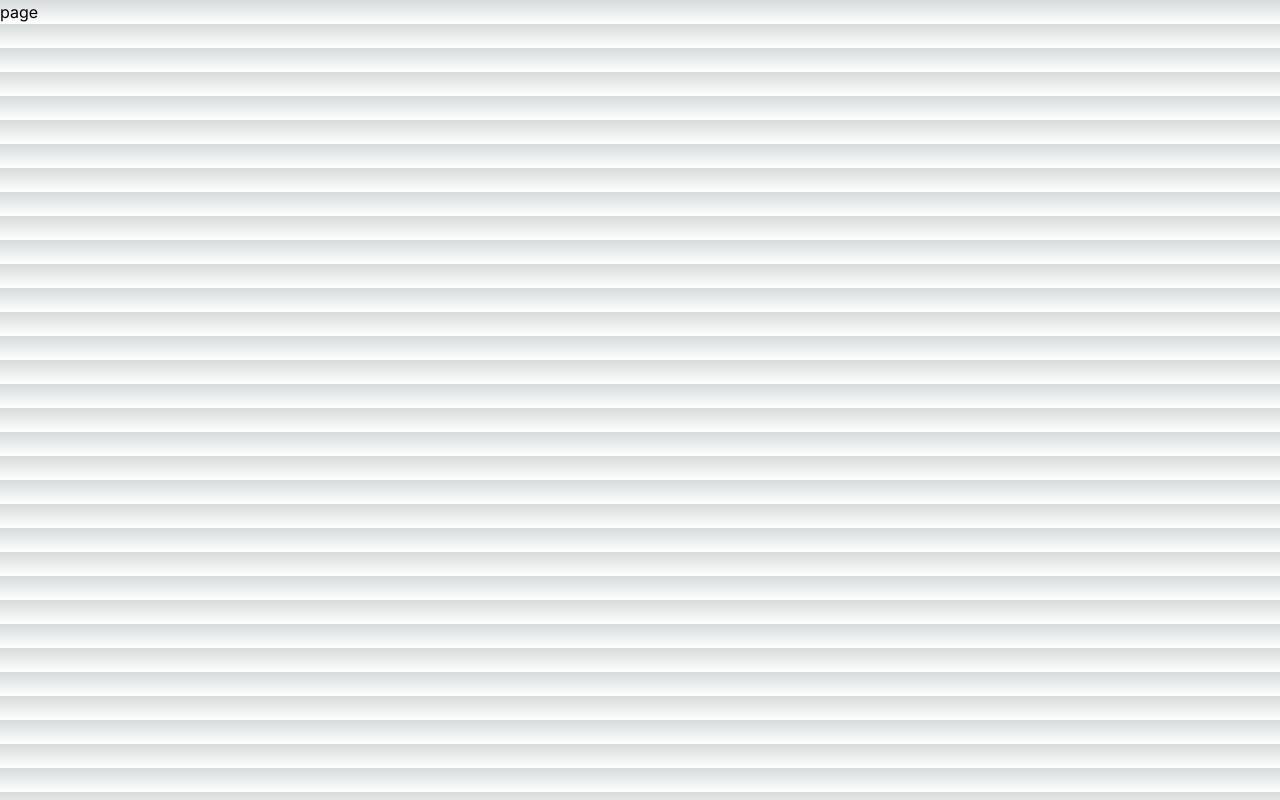
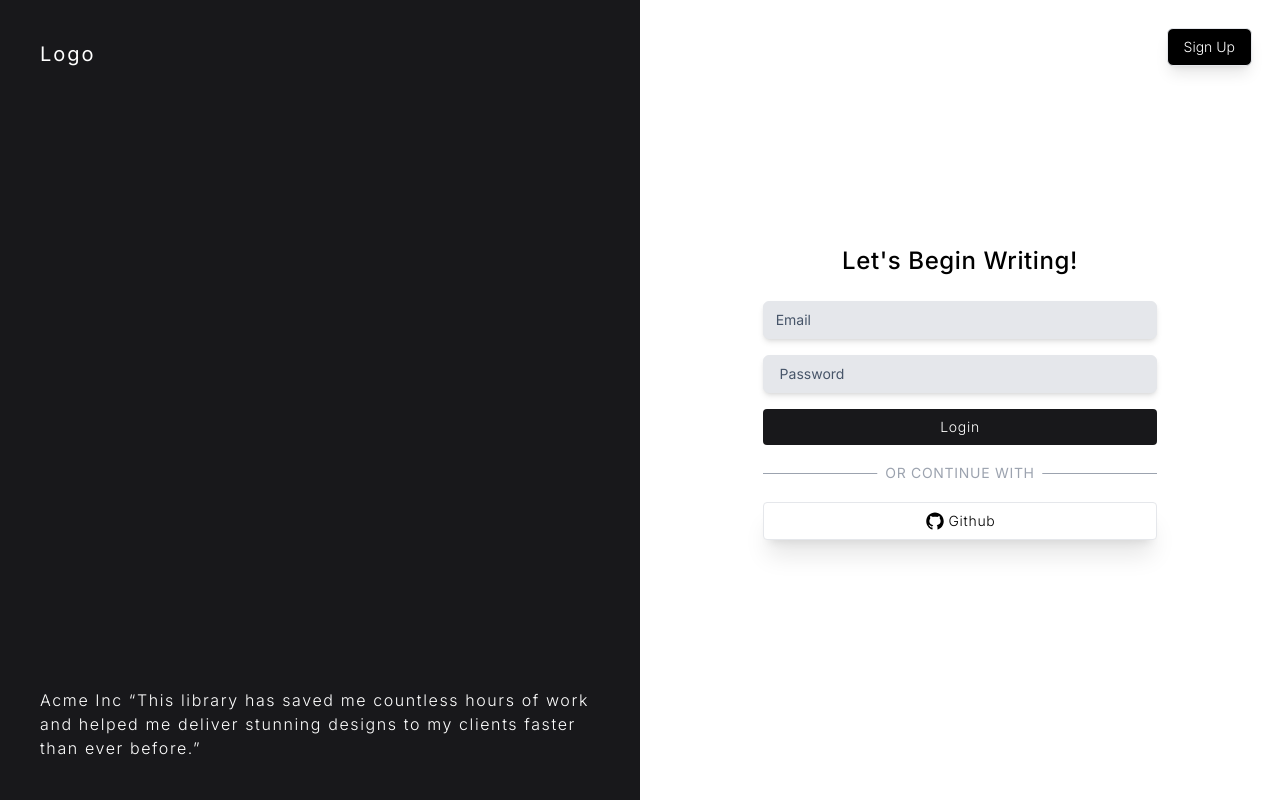
Before and after one commit to 418-Teapot-Crew/NASA-Space-Apps-Hackathon, a Next.js app in the folder client/: page /login in a window 1280 px wide. Built offline with nearby package versions, Linux system fonts and the light colour scheme.

Commit message:
feat: auth pages

```diff
--- /dev/null
+++ b/client/app/(auth)/layout.jsx
@@ -0,0 +1,25 @@
+import { Toaster } from 'react-hot-toast';
+
+export default function AuthLayout({ children }) {
+  return (
+    <>
+      <Toaster />
+      <div className="bg-red-200 w-full h-screen grid grid-cols-2">
+        <div className="bg-[#18181B] text-[#ffffff] flex flex-col justify-between p-10">
+          <h1 className="tracking-widest text-xl">
+            {/* <Logo className="text-2xl" /> */}
+            Logo
+          </h1>
+          <p className="font-light tracking-widest">
+            Acme Inc “This library has saved me countless hours of work and
+            helped me deliver stunning designs to my clients faster than ever
+            before.”
+          </p>
+        </div>
+        <div className="bg-[#ffffff] flex items-center justify-center relative">
+          {children}
+        </div>
+      </div>
+    </>
+  );
+}
--- a/client/app/(auth)/login/page.jsx
+++ b/client/app/(auth)/login/page.jsx
@@ -1,7 +1,101 @@
-import React from 'react';
+'use client';
+import { useRouter } from 'next/navigation';
+import React, { useState } from 'react';
+import { toast } from 'react-hot-toast';
+import { AiFillGithub } from 'react-icons/ai';
+import Link from 'next/link';
 
-const page = () => {
-  return <div>page</div>;
+const custom_input =
+  'py-2 text-sm text-slate-800 placeholder-slate-600 shadow-md border dark:border-black bg-gray-200 rounded-md px-3 dark:bg-black dark:text-slate-800 focus:outline-none focus:ring-1';
+
+const Login = () => {
+  const [formData, setFormData] = useState({});
+  const router = useRouter();
+  /*  const handleChange = (e: any) => {
+    setFormData({
+      ...formData,
+      [e.target.name]: e.target.value,
+    });
+  };
+  const handleSubmit = async (e: any) => {
+    e.preventDefault();
+    const response = await authLogin(formData);
+    console.log(response);
+    login(response.data.data.access_token);
+    router.push("/");
+  };
+
+  const loginViaGithub = async () => {
+    window.open("http://localhost:4000/api/auth/github", "_blank");
+  }; */
+
+  const handleChange = (e) => {
+    console.log(e.target.value);
+  };
+
+  const handleSubmit = (e) => {
+    console.log(e.target.value);
+  };
+
+  return (
+    <div className="flex flex-col justify-center gap-2 w-2/3">
+      <Link
+        className="absolute bg-black text-sm text-white rounded-md right-7 top-7 font-light border shadow-lg px-4 py-2"
+        href={'/signup'}
+      >
+        Sign Up
+      </Link>
+
+      <h2 className="text-2xl font-medium text-center tracking-wide">
+        Let's Begin Writing!
+      </h2>
+
+      <div className="flex flex-col w-full">
+        <form
+          onSubmit={handleSubmit}
+          className="flex  rounded-md  p-4  gap-4 w-full  flex-col"
+          action=""
+        >
+          <input
+            type="text"
+            name="email"
+            className={custom_input}
+            placeholder="Email"
+            onChange={handleChange}
+            autoComplete="off"
+          />
+          <input
+            type="password"
+            name="password"
+            className={custom_input}
+            placeholder=" Password"
+            onChange={handleChange}
+            autoComplete="off"
+          />
+          <button
+            className="bg-[#18181B] w-full text-white py-2 text-sm font-light rounded tracking-wider"
+            type="submit"
+          >
+            Login
+          </button>
+
+          <div className="border-b border-gray-400 relative text-center my-3">
+            <span className="bg-white px-2 text-gray-400 text-sm  absolute -translate-x-1/2 -translate-y-1/2 tracking-wider">
+              OR CONTINUE WITH
+            </span>
+          </div>
+
+          <button
+            className="bg-white w-full text-black shadow-xl border py-2 text-sm font-light rounded flex gap-1 items-center justify-center tracking-wider"
+            onClick={() => loginViaGithub()}
+            type="button"
+          >
+            <AiFillGithub className="text-xl" /> Github
+          </button>
+        </form>
+      </div>
+    </div>
+  );
 };
 
-export default page;
+export default Login;
--- a/client/app/(auth)/signup/page.jsx
+++ b/client/app/(auth)/signup/page.jsx
@@ -0,0 +1,112 @@
+'use client';
+import { useRouter } from 'next/navigation';
+import React, { useState } from 'react';
+import { toast } from 'react-hot-toast';
+import { AiFillGithub } from 'react-icons/ai';
+import Link from 'next/link';
+
+const custom_input =
+  'py-2 text-sm text-slate-900 placeholder-slate-600 shadow-md border dark:border-black bg-gray-200 rounded-md px-3 dark:bg-black dark:text-slate-800 focus:outline-none focus:ring-1';
+
+const Signup = () => {
+  const [formData, setFormData] = useState({});
+  const router = useRouter();
+  /*   const handleChange = (e: any) => {
+    setFormData({
+      ...formData,
+      [e.target.name]: e.target.value,
+    });
+  };
+  const handleSubmit = async (e: any) => {
+    e.preventDefault();
+    await createUser(formData);
+  }; */
+
+  const handleChange = (e) => {
+    console.log(e.target.value);
+  };
+
+  const handleSubmit = (e) => {
+    console.log(e.target.value);
+  };
+
+  return (
+    <div className="flex flex-col justify-center gap-1 w-2/3">
+      <Link
+        className="absolute bg-black text-sm text-white rounded-md right-7 top-7 font-light border shadow-lg px-4 py-2"
+        href={'/login'}
+      >
+        Login
+      </Link>
+      <h2 className="text-2xl font-medium text-center tracking-wide">
+        Create an account
+      </h2>
+      <p className="font-light opacity-50 text-center tracking-wide">
+        Enter your credentials below to create your account
+      </p>
+
+      <div className="flex flex-col">
+        <form
+          onSubmit={handleSubmit}
+          className="flex  rounded-md  p-4  gap-4 w-full  flex-col"
+          action=""
+        >
+          <input
+            type="text"
+            name="first_name"
+            className={custom_input}
+            placeholder="First name"
+            onChange={handleChange}
+            autoComplete="off"
+          />
+          <input
+            type="text"
+            name="last_name"
+            className={custom_input}
+            placeholder="Last name"
+            onChange={handleChange}
+            autoComplete="off"
+          />
+          <input
+            type="email"
+            name="email"
+            className={custom_input}
+            placeholder="Email"
+            onChange={handleChange}
+            autoComplete="off"
+          />
+          <input
+            type="password"
+            name="password"
+            className={custom_input}
+            placeholder=" Password"
+            onChange={handleChange}
+            autoComplete="off"
+          />
+
+          <button
+            className="bg-[#18181B] w-full text-white py-2 text-sm font-light rounded tracking-wide"
+            type="submit"
+          >
+            Create
+          </button>
+
+          <div className="border-b border-gray-400 relative text-center my-3">
+            <span className="bg-white px-2 text-gray-400 text-sm  absolute -translate-x-1/2 -translate-y-1/2 tracking-wider">
+              OR CONTINUE WITH
+            </span>
+          </div>
+
+          <button
+            className="bg-white w-full text-black shadow-xl border py-2 text-sm font-light rounded flex gap-1 items-center justify-center tracking-wider"
+            type="button"
+          >
+            <AiFillGithub className="text-xl" /> Github
+          </button>
+        </form>
+      </div>
+    </div>
+  );
+};
+
+export default Signup;
```
Also changed, not shown: client/package.json (+7 -2 lines), client/tsconfig.json (added, +34 -0 lines), 2 other files (tests, documents, lock files or other folders).
